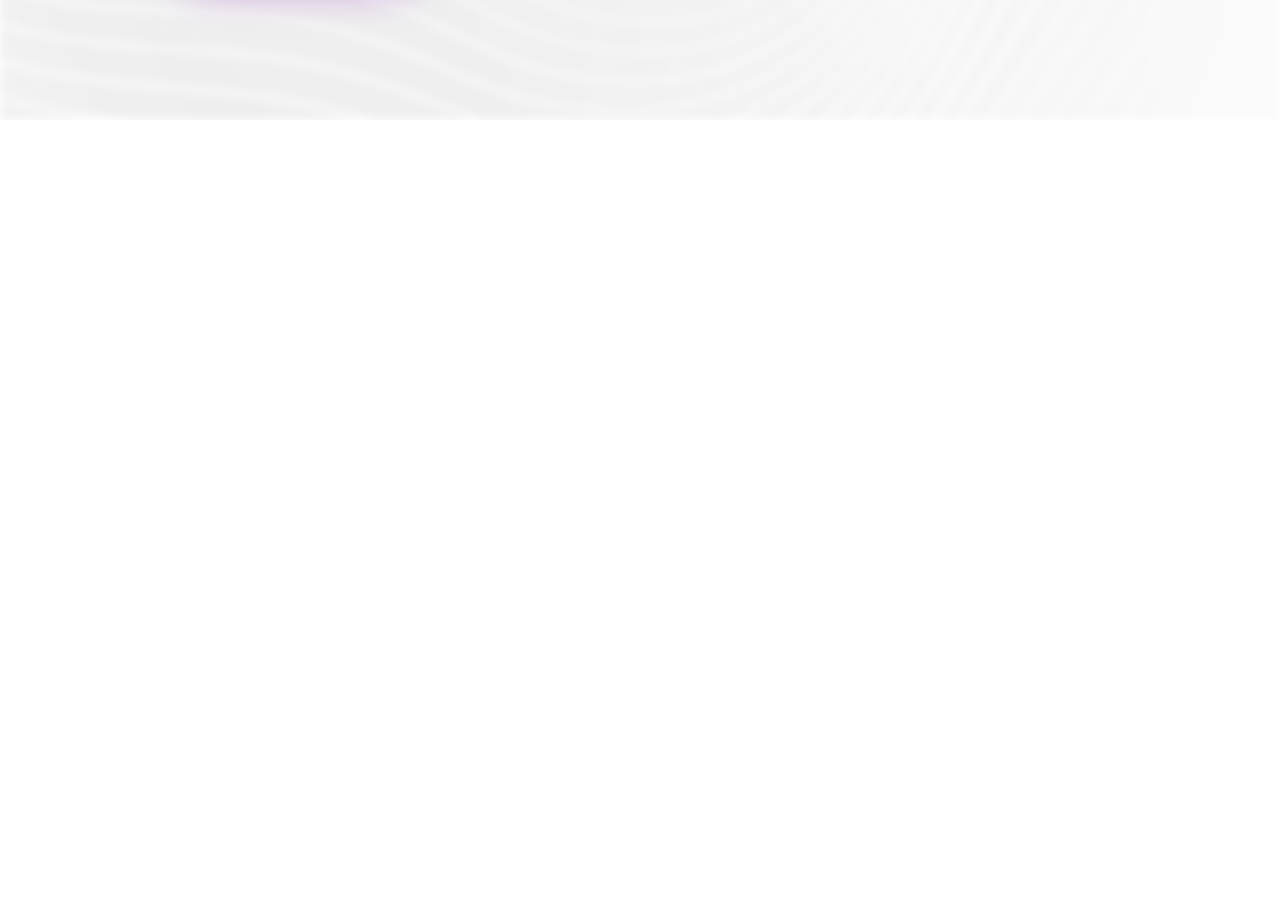
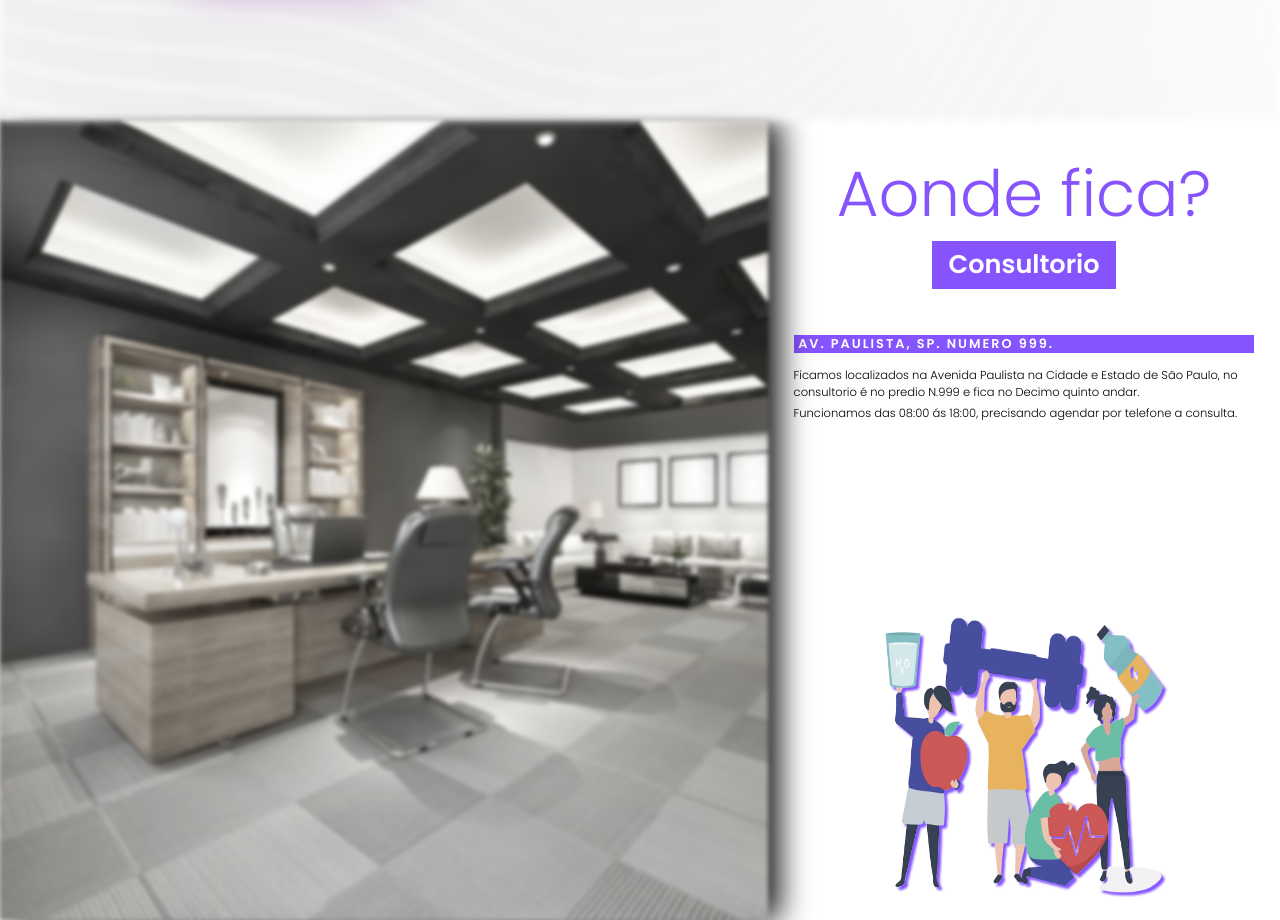
Before and after one commit to glauber2k2/nutri_landingpage, a Next.js app: page / in a window 1280 px wide. Shown: the part 1480-2400 px from the top of the page. Before the commit the page ends 1600 px from the top, so only its background shows below. Built offline with nearby package versions, Linux system fonts and the light colour scheme.

Commit message:
location

```diff
--- /dev/null
+++ b/src/components/sessions/About/About.module.css
@@ -0,0 +1,68 @@
+.container {
+  display: flex;
+  width: 100%;
+  height: 100vh;
+  position: relative;
+}
+
+.container img {
+  position: absolute;
+  width: 25vw;
+  height: 25vw;
+  bottom: 2%;
+  right: 8%;
+  filter: grayscale(0.3) drop-shadow(3px 3px 1px #8454ff);
+}
+
+.bg {
+  background-image: url('/images/bgabout.jpg');
+  background-size: cover;
+  background-repeat: no-repeat;
+  filter: blur(2px) grayscale(0.6);
+  background-position: 30%;
+  box-shadow: 10px 0px 30px #000000;
+  width: 60%;
+  height: 100vh;
+}
+
+.about {
+  display: flex;
+  flex-direction: column;
+  padding: 2%;
+  width: 40%;
+}
+
+.about h1 {
+  display: flex;
+  justify-content: center;
+  font-size: 5vw;
+  color: #8554ff;
+  font-weight: 300;
+}
+
+.about h2 {
+  display: flex;
+  justify-content: center;
+  margin-inline: auto;
+  width: 40%;
+  font-size: 2vw;
+  background: #8554ff;
+  color: #fff;
+  padding: 1%;
+  font-weight: 600;
+}
+
+.about h4 {
+  background: #8554ff;
+  color: #fff;
+  margin: 10% 0 2% 0;
+  font-size: 1vw;
+  font-weight: 600;
+  letter-spacing: 2px;
+  padding-inline: 1%;
+}
+
+.about p {
+  margin-top: 1%;
+  font-size: 0.9vw;
+}
--- /dev/null
+++ b/src/components/sessions/About/index.jsx
@@ -0,0 +1,33 @@
+import Image from 'next/image';
+import styles from './About.module.css';
+
+export default function About() {
+  return (
+    <div className={styles.container}>
+      <div className={styles.bg}></div>
+      <div className={styles.about}>
+        <h1>Aonde fica?</h1>
+        <h2>Consultorio</h2>
+
+        <h4>AV. PAULISTA, SP. NUMERO 999.</h4>
+        <p>
+          Ficamos localizados na Avenida Paulista na Cidade e Estado de São
+          Paulo, no consultorio é no predio N.999 e fica no Decimo quinto andar.
+        </p>
+
+        <p>
+          Funcionamos das 08:00 ás 18:00, precisando agendar por telefone a
+          consulta.
+        </p>
+      </div>
+
+      <Image
+        src='/images/vetor.png'
+        width={1280}
+        height={1280}
+        quality={100}
+        alt=''
+      />
+    </div>
+  );
+}
--- a/src/components/sessions/Home/index.jsx
+++ b/src/components/sessions/Home/index.jsx
@@ -13,7 +13,6 @@
           </h1>
         </span>
         <span>
-          <p>Sobre mim</p>
           <p>Planos</p>
           <p>Consultorio</p>
           <button>
--- a/src/components/sessions/Presentation/Presentation.module.css
+++ b/src/components/sessions/Presentation/Presentation.module.css
@@ -87,7 +87,7 @@
   border: 5px solid #f7ebff;
   padding: 2%;
   border-radius: 2vw;
-  color: #000000;
+  color: #fff;
   gap: 2%;
   box-shadow: 0px 0px 40px #7d00b381;
   z-index: 1;
@@ -105,7 +105,7 @@
 .itemPlans h2 {
   text-align: center;
   font-size: 1.5vw;
-  border-bottom: 1px solid #000;
+  border-bottom: 1px solid #ffffff;
   font-weight: 600;
 }
 
@@ -116,14 +116,14 @@
 }
 
 .itemPlans span {
-  background: #000000;
+  background: #ffffff;
   width: 100%;
   text-align: center;
   border-radius: 10px;
   letter-spacing: 3px;
-  color: #fff;
+  color: #5022c3;
   margin-top: auto;
-  font-weight: 300;
+  font-weight: 600;
 }
 
 .description {
--- a/src/pages/index.js
+++ b/src/pages/index.js
@@ -1,11 +1,13 @@
 import Home from '../components/sessions/Home';
 import Presentation from '../components/sessions/Presentation';
+import About from '../components/sessions/About';
 
 export default function page() {
   return (
     <>
       <Home />
       <Presentation />
+      <About />
     </>
   );
 }
--- a/src/styles/globals.css
+++ b/src/styles/globals.css
@@ -1,9 +1,9 @@
-@import url('https://fonts.googleapis.com/css2?family=Montserrat:wght@100;300;600;800&display=swap');
+@import url('https://fonts.googleapis.com/css2?family=Poppins:wght@100;300;600&display=swap');
 * {
   box-sizing: border-box;
   margin: 0;
   padding: 0;
-  font-family: 'Montserrat', sans-serif;
+  font-family: 'Poppins', sans-serif;
   ::-webkit-scrollbar-track {
     background-color: #bdbdbd00;
   }
```
Also changed, not shown: public/images/bgabout.jpg (added).
